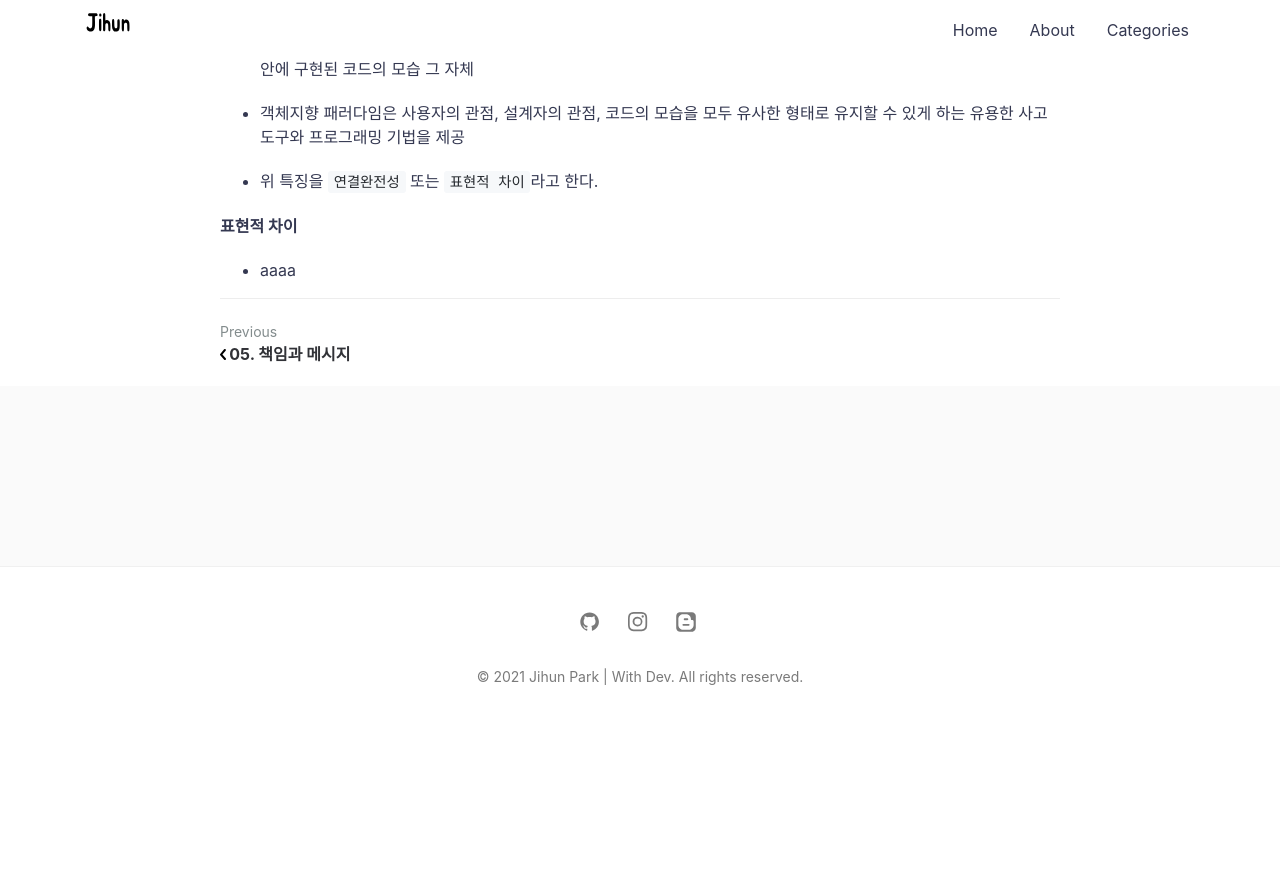
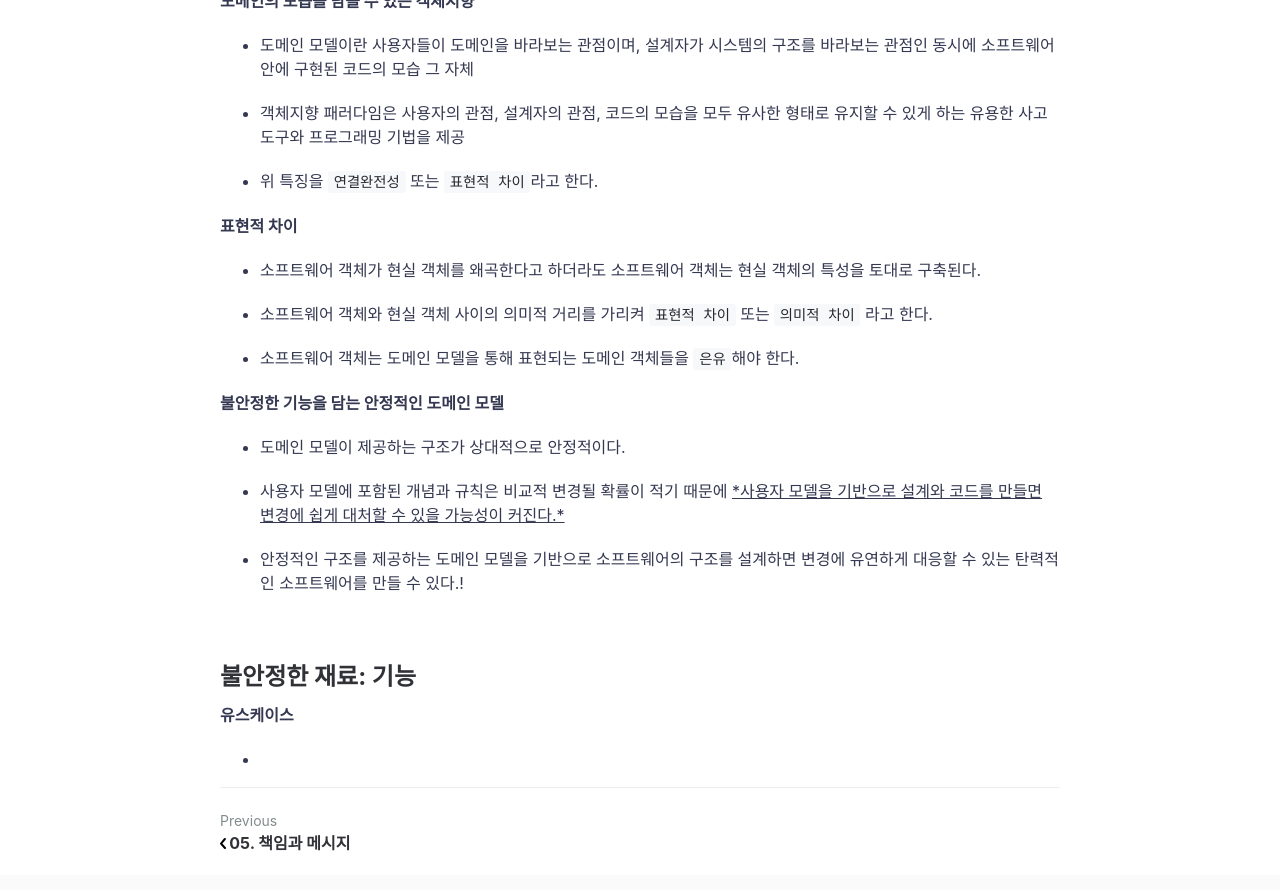
Before and after one commit to jihunparkme/jihunparkme.github.io, a Jekyll site: the page built from _posts/2021-02-09-TheEOO-객체-지도.md, in a window 1280 px wide and 900 px high, scrolled down 1609 px. Shown: the top 890 px of the window. Built offline with Jekyll 4.4.1, drawn with Linux system fonts in a browser that asks for light colours; comment, search, counter and statistics services are not loaded; before the commit the page ends 2341 px from its top, so only the background shows below that; some of the changed text lies outside the part shown.

Commit message:
add contetns

```diff
--- a/_posts/2021-02-09-TheEOO-객체-지도.md
+++ b/_posts/2021-02-09-TheEOO-객체-지도.md
@@ -56,4 +56,24 @@ featured-img: TheEOO
 
 **표현적 차이**
 
-- aaaa
+- 소프트웨어 객체가 현실 객체를 왜곡한다고 하더라도 소프트웨어 객체는 현실 객체의 특성을 토대로 구축된다.
+
+- 소프트웨어 객체와 현실 객체 사이의 의미적 거리를 가리켜 `표현적 차이` 또는 `의미적 차이` 라고 한다.
+
+- 소프트웨어 객체는 도메인 모델을 통해 표현되는 도메인 객체들을 `은유`해야 한다.
+
+**불안정한 기능을 담는 안정적인 도메인 모델**
+
+- 도메인 모델이 제공하는 구조가 상대적으로 안정적이다.
+
+- 사용자 모델에 포함된 개념과 규칙은 비교적 변경될 확률이 적기 때문에 <u>*사용자 모델을 기반으로 설계와 코드를 만들면 변경에 쉽게 대처할 수 있을 가능성이 커진다.*</u>
+
+- 안정적인 구조를 제공하는 도메인 모델을 기반으로 소프트웨어의 구조를 설계하면 변경에 유연하게 대응할 수 있는 탄력적인 소프트웨어를 만들 수 있다.!
+
+<br>
+
+## 불안정한 재료: 기능
+
+**유스케이스**
+
+-
```
